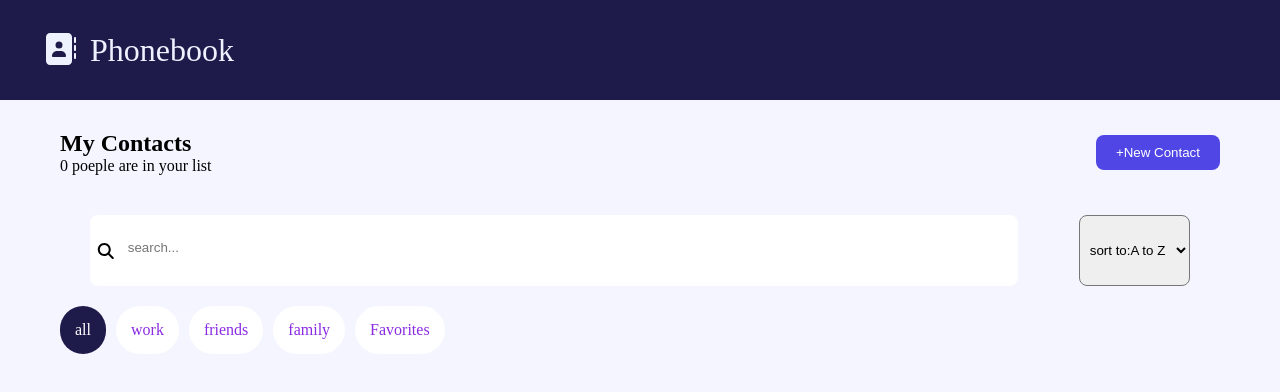
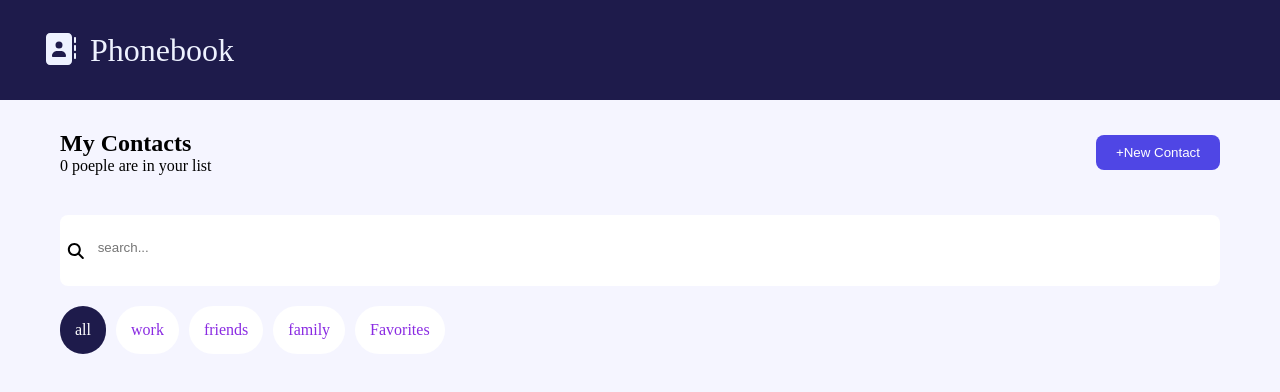
Before and after one commit to mahdinap/ContactsApp, a React (Vite) app: page / in a window 1280 px wide. Shown: the top 392 px of the page. Built offline with nearby package versions, Linux system fonts and the light colour scheme.

Commit message:
version 1.0.0

```diff
--- a/src/components/header/header.jsx
+++ b/src/components/header/header.jsx
@@ -2,7 +2,6 @@ import { useState } from "react";
 import Button from "../button/button";
 import Modal from "../modal/modal";
 import SearchBar from "../searcbar/searchBar";
-import Select from "../select/select";
 import styles from "./header.module.css";
 import Form from "../form/form";
 import ConfirmModal from "../confirmModal/confirmModal";
@@ -54,8 +53,8 @@ setSearchTerm,
       </div>
       <div className={styles.searchbox}>
         <SearchBar searchTerm={searchTerm}
-setSearchTerm={setSearchTerm} />
-        <Select />
+  setSearchTerm={setSearchTerm} />
+
       </div>
       <div className={styles.group}>
         <ul className={styles.groupList}>
--- a/src/components/searcbar/searchBar.module.css
+++ b/src/components/searcbar/searchBar.module.css
@@ -1,7 +1,7 @@
 .container {
   display: flex;
   align-items: center;
-  width: 80%;
+  width: 100%;
   /* border: 1px solid black; */
   padding: 6px;
   border-radius: 8px;
--- a/src/components/select/select.jsx
+++ /dev/null
@@ -1,11 +0,0 @@
-import styles from "./select.module.css"
-export default function Select(){
-    return(
-        <>
-        <select name="" id="" className={styles.container}>
-        <option value="atoz">sort to:A to Z</option>
-        <option value="Newest">Newest First</option>
-        </select>
-        </>
-    )
-}
--- a/src/components/select/select.module.css
+++ /dev/null
@@ -1,4 +0,0 @@
-.container{
-    padding: 10px 6px;
-    border-radius: 8px;
-}
```
